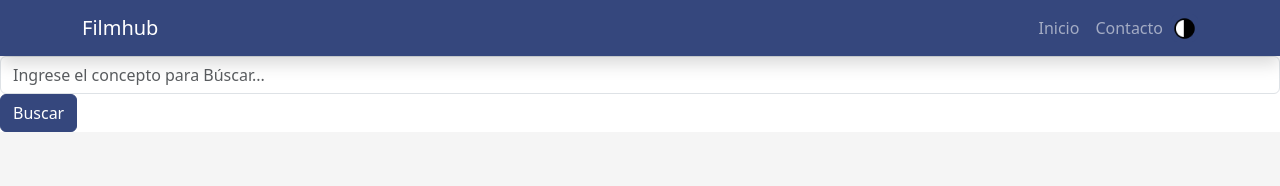
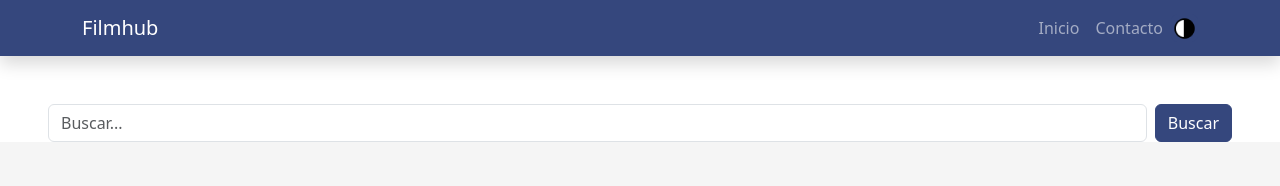
Before and after one commit to maikolguerrero/filmhub-client, a React (Vite) app: page / in a window 1280 px wide. Shown: the top 186 px of the page. Built offline with nearby package versions, Linux system fonts and the light colour scheme; no server answers; a web font is replaced by a local one.

Commit message:
Implementando estilos en el buscador

```diff
--- a/src/components/SearchBar.jsx
+++ b/src/components/SearchBar.jsx
@@ -1,7 +1,6 @@
 import React, { useState } from 'react';
 import Form from 'react-bootstrap/Form';
 import Button from 'react-bootstrap/Button';
-import InputGroup from 'react-bootstrap/InputGroup';
 import { useDispatch } from 'react-redux';
 import { searchMovies } from '../app/features/movies/moviesSlice';
 
@@ -15,14 +14,14 @@ export default function SearchBar() {
   }
 
   return (
-    <Form onSubmit={handleSearch}>
+    <Form onSubmit={handleSearch} className="d-flex mt-5 mx-5">
       <Form.Control
         type="text"
-        placeholder="Ingrese el concepto para Búscar..."
+        placeholder="Buscar..."
         value={searchTerm}
         onChange={(event) => setSearchTerm(event.target.value)}
       />
-      <Button type="submit">Buscar</Button>
+      <Button type="submit" className="ms-2">Buscar</Button>
     </Form>
   );
 }
--- a/src/components/movies/MovieCard.jsx
+++ b/src/components/movies/MovieCard.jsx
@@ -24,7 +24,7 @@ export default function MovieCard({ movie }) {
   };
 
   return (
-    <Card className="bg-secondary text-light" style={{ width: '20rem' }}>
+    <Card className="bg-secondary text-light" style={{ width: '16rem' }}>
       <Card.Img variant="top" src={`${API_ENDPOINT}/images/${image}`} alt="imágen_película" />
       <Card.Body>
         <Card.Title>{title}</Card.Title>
```
